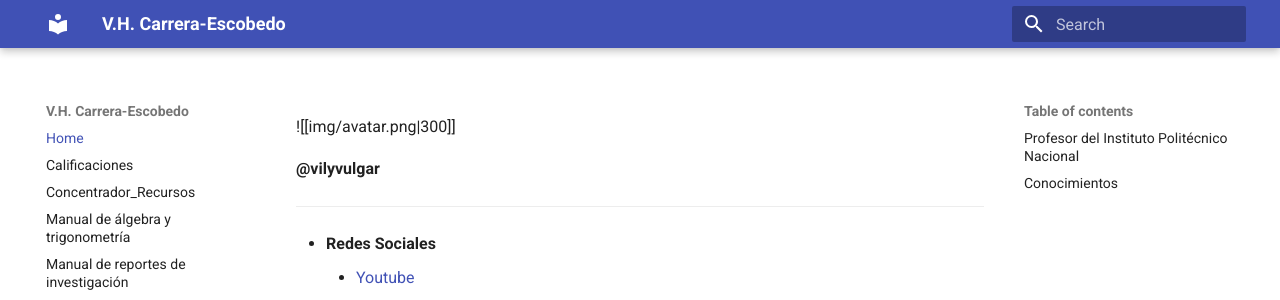
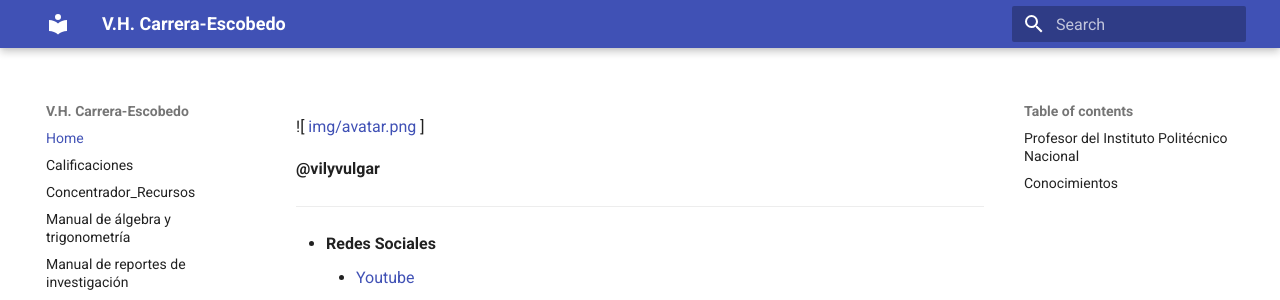
Before and after one commit to vcarrerae/Recursos-academicos, an MkDocs documentation site: the page built from docs/index.md, in a window 1280 px wide and 900 px high. Shown: the top 300 px of the window. Built offline with MkDocs 1.6.1 and Material for MkDocs 9.7.7, drawn with Linux system fonts in a browser that asks for light colours.

Commit message:
Fix image syntax in index.md

```diff
--- a/docs/index.md
+++ b/docs/index.md
@@ -1,6 +1,4 @@
-![[img/avatar.png|300]]
-
-<!-- ![ [img/avatar.png](img/avatar.png) ] -->
+![ [img/avatar.png](img/avatar.png) ]
 
 **@vilyvulgar**
 
```
